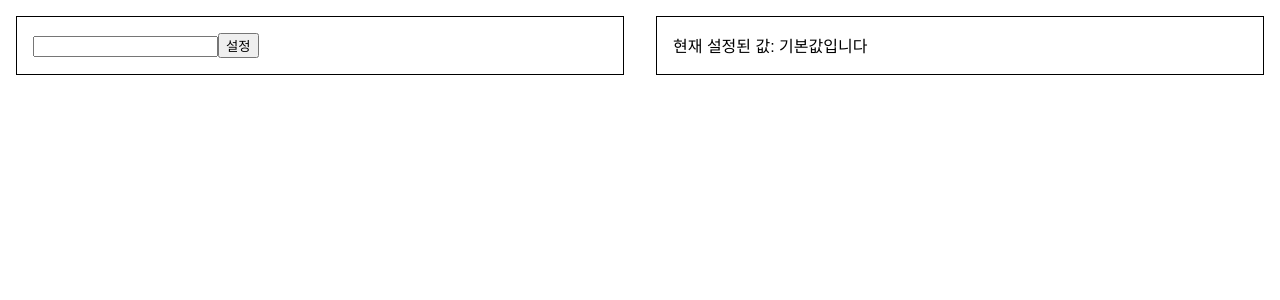
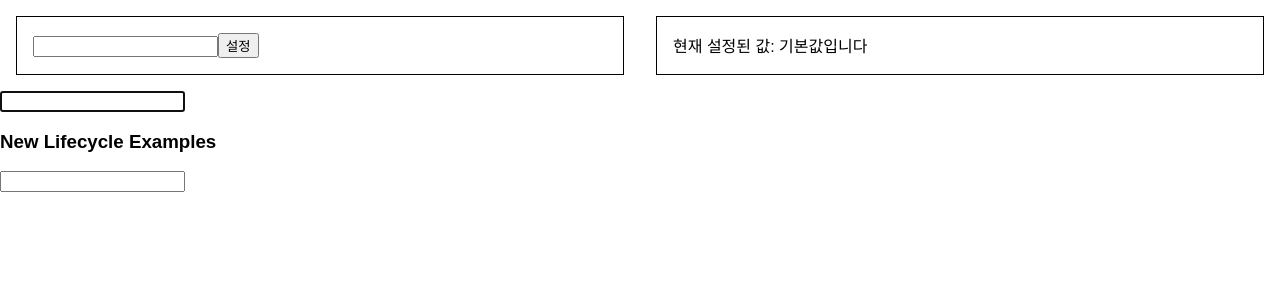
Before and after one commit to ahribori/react-playground, a React (Create React App) app: page / in a window 1280 px wide. Shown: the top 300 px of the page. Built offline with nearby package versions, Linux system fonts and the light colour scheme.

Commit message:
Sample code of new ref and new lifecycle methods

```diff
--- a/src/App.js
+++ b/src/App.js
@@ -2,6 +2,8 @@ import './App.css';
 import React from 'react';
 import LeftPane from './components/LeftPane';
 import RightPane from './components/RightPane';
+import Input from './components/Input';
+import NewLifecycleExamples from './components/NewLifecycleExamples';
 import { SampleProvider } from './contexts/SampleContext';
 
 const App = () => {
@@ -11,6 +13,8 @@ const App = () => {
                 <LeftPane />
                 <RightPane />
             </div>
+            <Input />
+            <NewLifecycleExamples />
         </SampleProvider>
     );
 };
--- /dev/null
+++ b/src/components/Input.js
@@ -0,0 +1,23 @@
+import React from 'react';
+
+/**
+ * New Ref API
+ */
+class Input extends React.Component {
+    constructor(props) {
+        super(props);
+        this.state = {
+        };
+        this.inputRef = React.createRef();
+    }
+
+    componentDidMount() {
+       this.inputRef.current.focus();
+    }
+
+    render() {
+        return <input type="text" ref={this.inputRef} />
+    }
+}
+
+export default Input;
--- /dev/null
+++ b/src/components/NewLifecycleExamples.js
@@ -0,0 +1,51 @@
+import React from 'react';
+
+class NewLifecycleExamples extends React.Component {
+    constructor(props) {
+        super(props);
+        this.state = {
+            message: '',
+        };
+    }
+
+    static getDerivedStateFromProps(a) {
+        console.log('getDerivedStateFromProps', a);
+        return a;
+    }
+
+    getSnapshotBeforeUpdate(b) {
+        console.log('getSnapshotBeforeUpdate', b);
+        return b
+    }
+
+    componentDidUpdate() {
+        console.log('componentDidUpdate')
+    }
+
+    componentDidMount() {
+        console.log('componentDidMount');
+    }
+
+    componentWillUnmount() {
+        console.log('componentWillUnmount');
+    }
+
+    handleChange = (e) => {
+        this.setState({
+            message: e.target.value,
+        })
+    };
+
+    render() {
+        console.log('render');
+        return (
+            <div>
+                <h3>New Lifecycle Examples</h3>
+                <input type="text" onChange={this.handleChange} />
+                <p>{this.state.message}</p>
+            </div>
+        );
+    }
+}
+
+export default NewLifecycleExamples;
```
